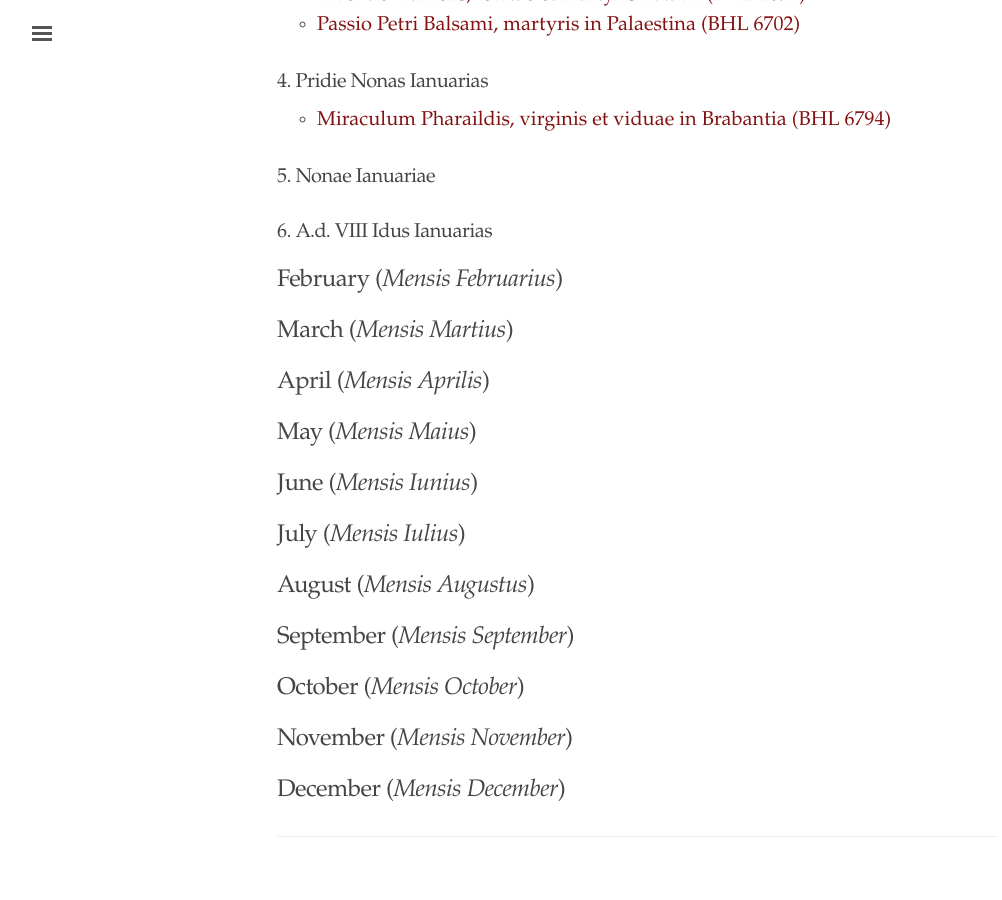
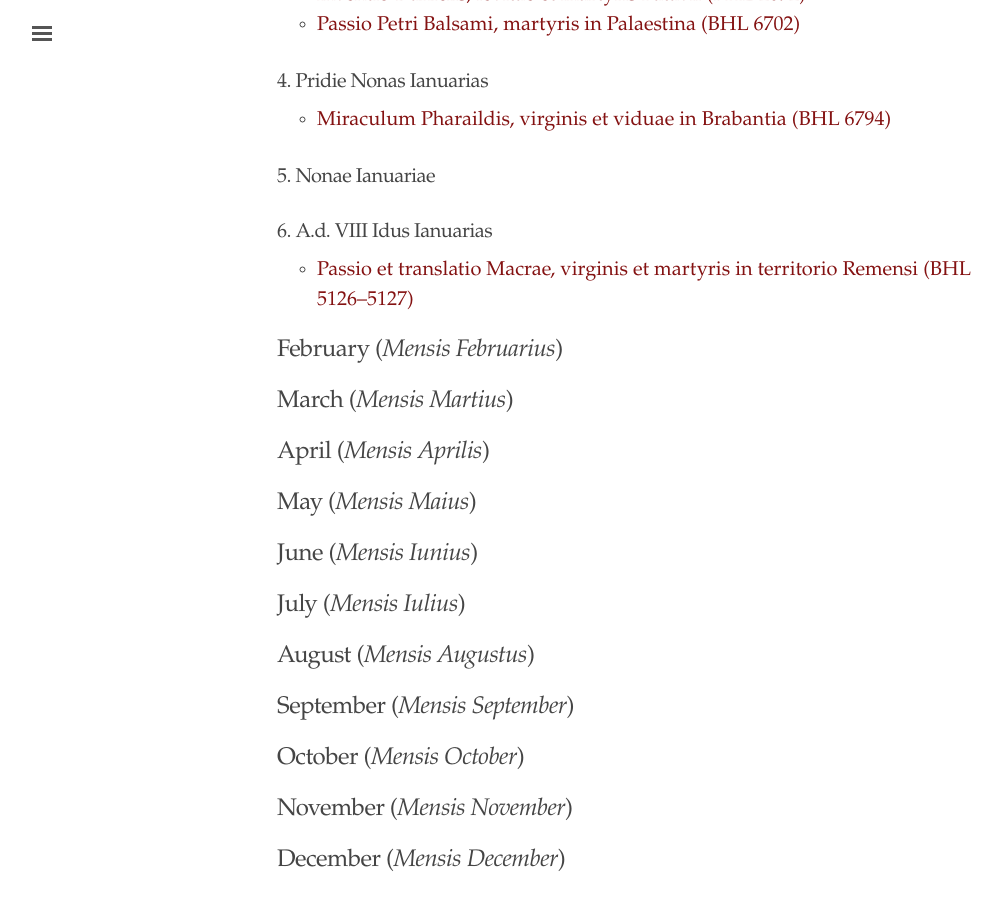
Before and after one commit to cjkoepke1/latin-hagiography, a Jekyll site: the page built from index.md, in a window 1280 px wide and 900 px high, scrolled down 923 px. Shown: the whole window, without its empty margins (3-1005 px from the left). Built offline with Jekyll 4.4.1, drawn with Linux system fonts in a browser that asks for light colours.

Commit message:
added passio macrae

```diff
--- a/index.md
+++ b/index.md
@@ -33,13 +33,14 @@
 
 ### 4. Pridie Nonas Ianuarias
 
-- [Miraculum Pharaildis, virginis et viduae in Brabantia (BHL 6794)](https://cjkoepke1.github.io/latin-hagiography/texts/miraculum-pharaildis)
+- [Miraculum Pharaildis, virginis et viduae in Brabantia (BHL 6794)](https://cjkoepke1.github.io/latin-hagiography/texts/miraculum-pharaildis/)
 
 ### 5. Nonae Ianuariae
 
 
 ### 6. A.d. VIII Idus Ianuarias
 
+- [Passio et translatio Macrae, virginis et martyris in territorio Remensi (BHL 5126–5127)](https://cjkoepke1.github.io/latin-hagiography/texts/passio-macrae/)
 
 ## February (*Mensis Februarius*)
 
```
